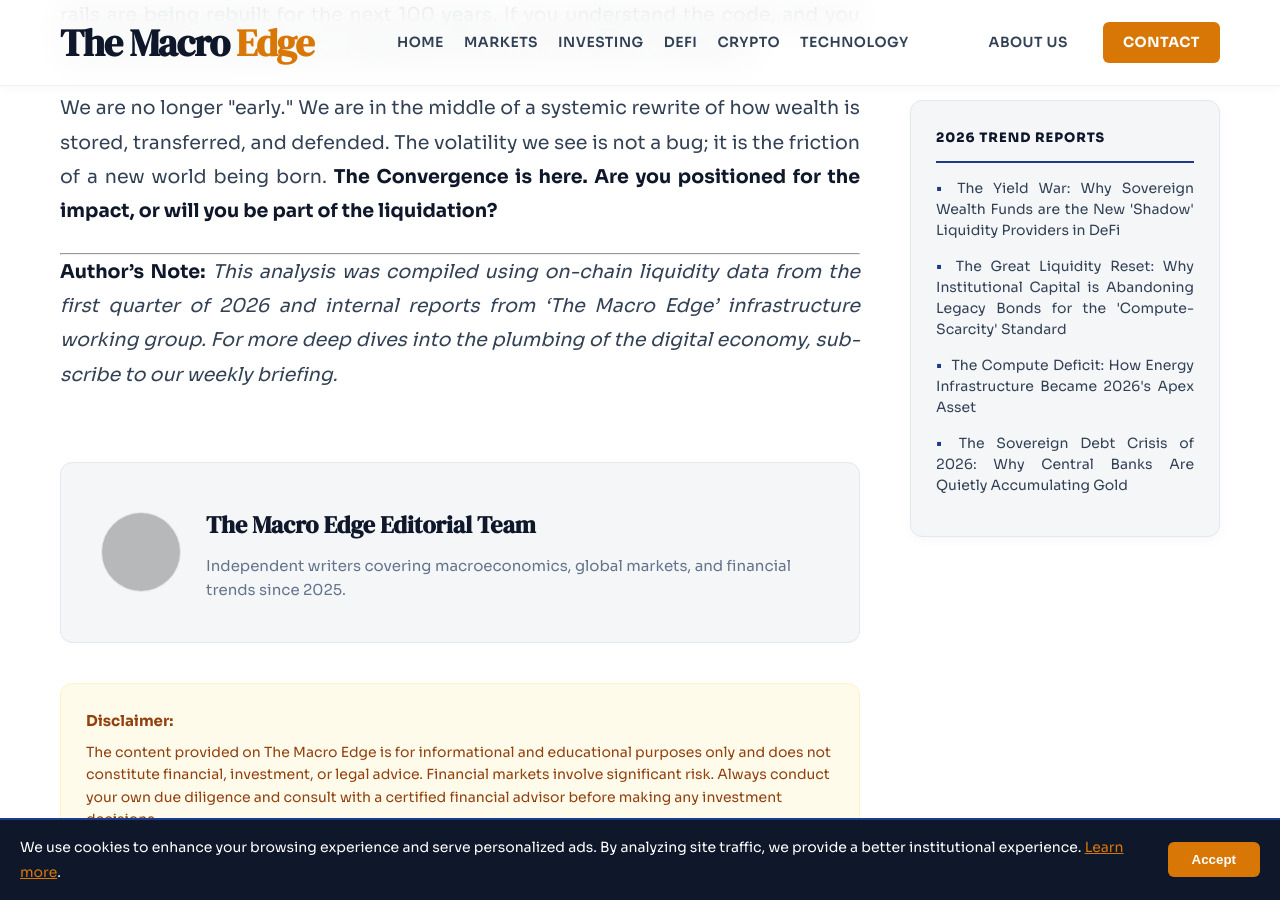
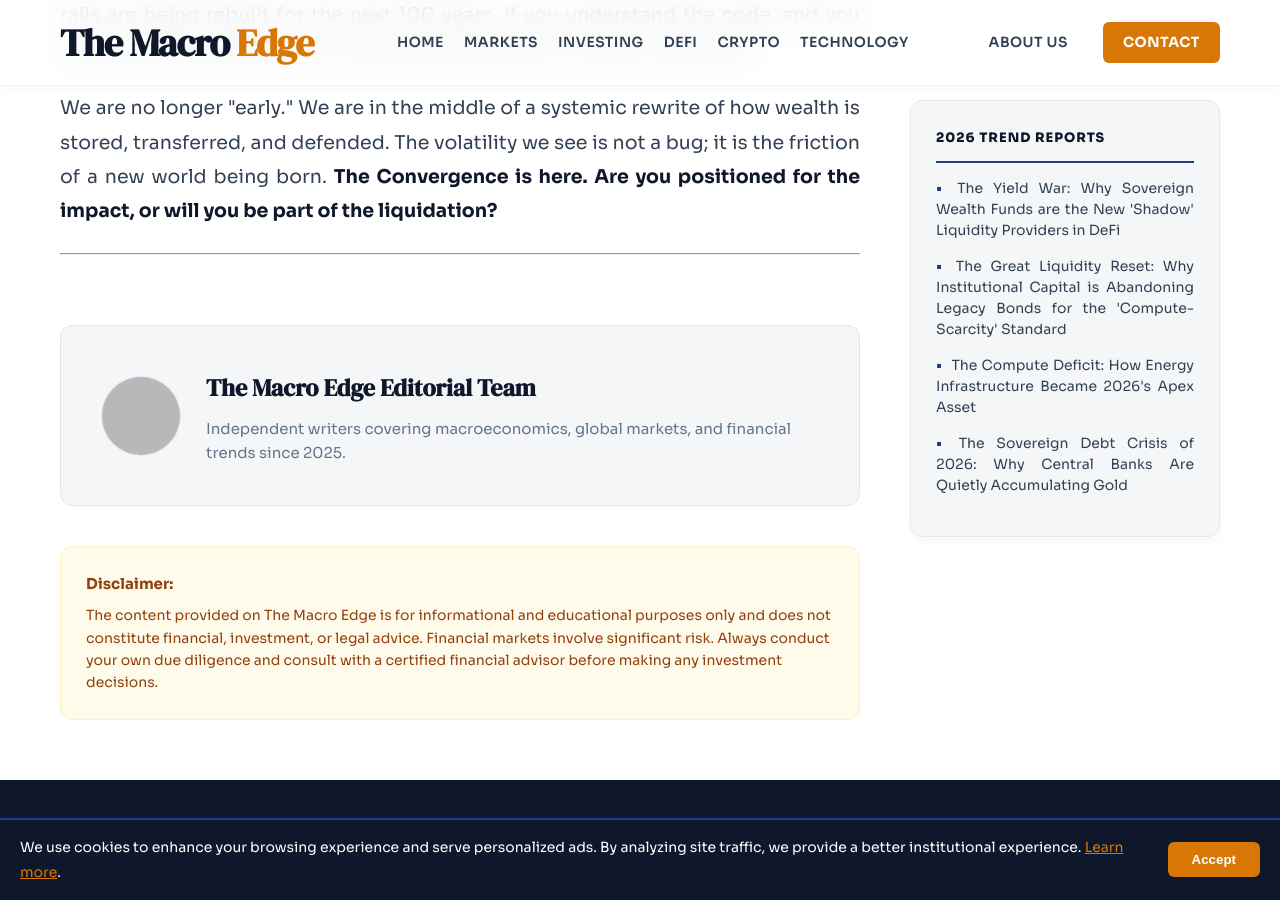
Before and after one commit to Frixx55/FinanceWorld, a Jekyll site: the page built from _posts/2026-05-06-institutional-defi-convergence.md, in a window 1280 px wide and 900 px high, scrolled down 9009 px. Built offline with Jekyll 4.4.1, drawn with Linux system fonts in a browser that asks for light colours; grey boxes are pictures that could not be loaded.

Commit message:
Update 2026-05-06-institutional-defi-convergence.md

```diff
--- a/_posts/2026-05-06-institutional-defi-convergence.md
+++ b/_posts/2026-05-06-institutional-defi-convergence.md
@@ -103,5 +103,3 @@ The institutionalization of DeFi is a **hostile takeover of the rails** by the v
 We are no longer \"early.\" We are in the middle of a systemic rewrite of how wealth is stored, transferred, and defended. The volatility we see is not a bug; it is the friction of a new world being born. **The Convergence is here. Are you positioned for the impact, or will you be part of the liquidation?**
 
 ***
-
-**Author’s Note:** *This analysis was compiled using on-chain liquidity data from the first quarter of 2026 and internal reports from 'The Macro Edge' infrastructure working group. For more deep dives into the plumbing of the digital economy, subscribe to our weekly briefing.*
```
